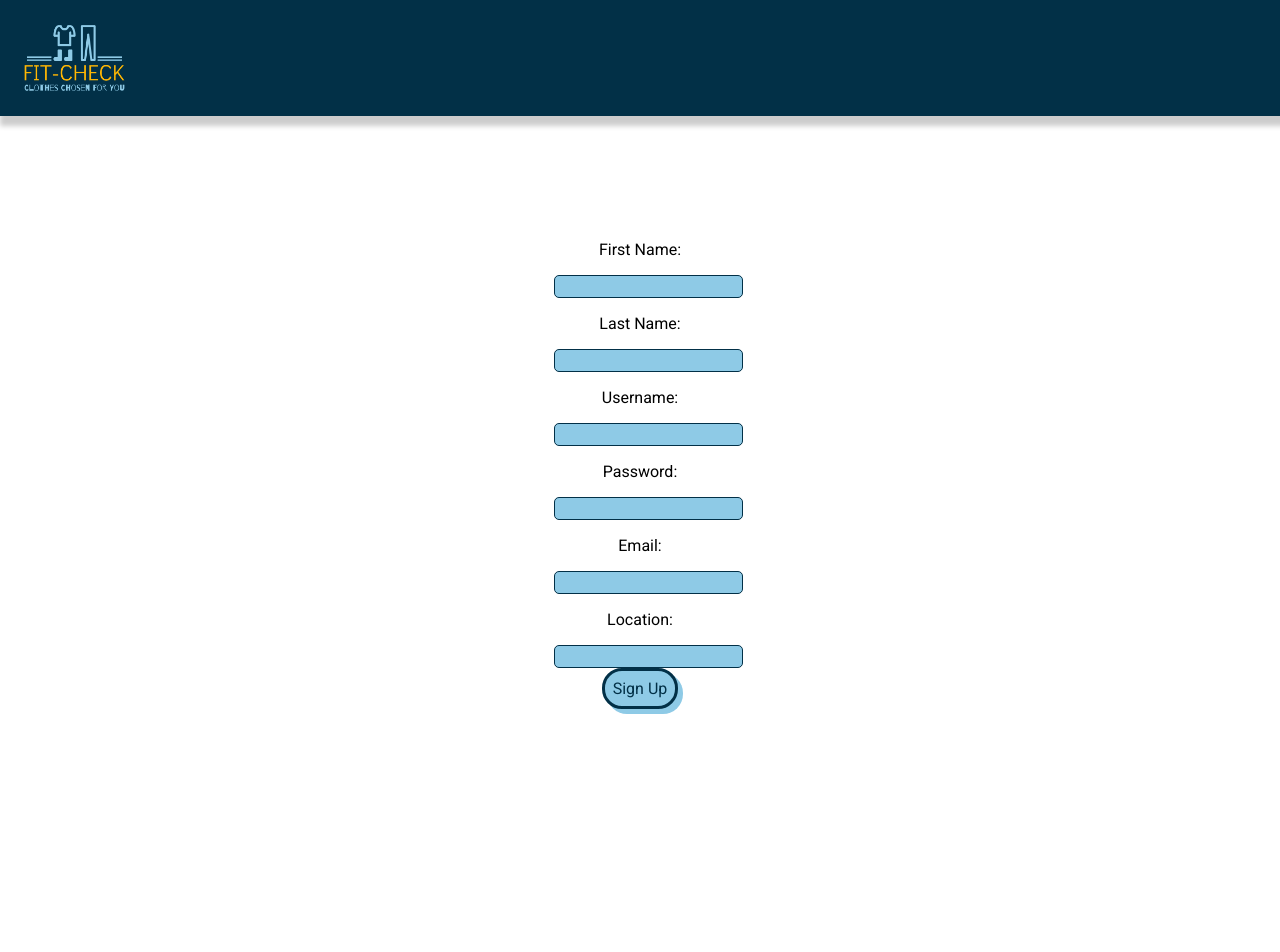
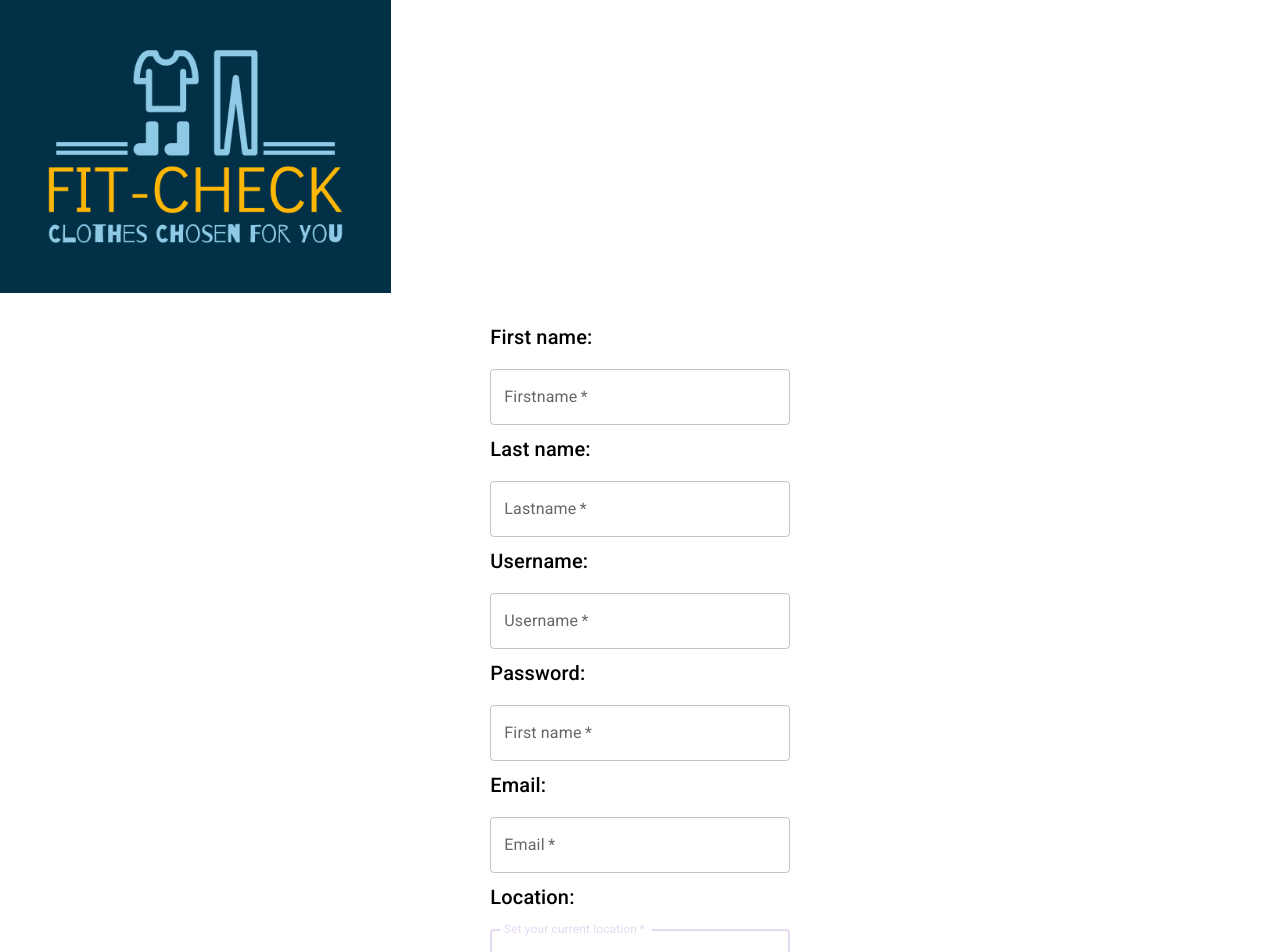
Before and after one commit to Fit-Check/Fit-Check, a React app: page /signup in a window 1280 px wide. Shown: the top 952 px of the page. Before the commit the page ends 800 px from the top, so only its background shows below. Built offline with nearby package versions, Linux system fonts and the light colour scheme.

Commit message:
added mui styling

```diff
--- a/client/App.jsx
+++ b/client/App.jsx
@@ -1,25 +1,77 @@
-import React from 'react';
+import React, { useState, useEffect } from 'react';
 import { Routes, Route } from 'react-router-dom';
 import FitCheck from './components/FitCheck.jsx';
 import Wardrobe from './components/Wardrobe.jsx';
 import SignUp from './components/signup.jsx';
 import Login from './components/login.jsx';
 import Dashboard from './components/Dashboard.jsx';
-import '../client/styles/styles.css';
+
+// import '../client/styles/styles.css';
+import '../client/styles/muistyles.css';
 import logo from './img/fit-check-logo.png';
-import { useState, useEffect } from 'react';
 
-function App() {
+import { createTheme, ThemeProvider } from '@mui/material/styles';
+import Box from '@mui/material/Box';
+import { CenterFocusStrong } from '@mui/icons-material';
+
+const theme = createTheme({
+  palette: {
+    primary: {
+      main: '#E5D9F2',
+      dark: '#F5EFFF',
+    },
+    secondary: {
+      main: '#A594F9',
+      dark: '#CDC1FF',
+    },
+    error: {
+      main: '#d32f2f',
+      light: '#ef5350',
+      dark: '##c62828',
+    },
+    success: {
+      main: '#2e7d32',
+      light: '#4caf50',
+      dark: '#1b5e20',
+    },
+  },
+});
+
+export default function App() {
   const [token, setToken] = useState('');
   const [userId, setUserId] = useState('');
 
+  const [w, setW] = useState(window.innerWidth);
+
+  useEffect(() => {
+    const handleResize = () => {
+      setW(window.innerWidth);
+    };
+
+    window.addEventListener('resize', handleResize);
+
+    return () => {
+      window.removeEventListener('resize', handleResize);
+    };
+  }, []);
+
   return (
-    <div>
-      <header>
-        <img src={logo} alt='' />
-      </header>
-
-      <div className='mainContainer'>
+    <ThemeProvider theme={theme}>
+      <div>
+        <Box
+          className='header-img'
+          component='img'
+          style={{
+            position: 'relative',
+          }}
+          sx={{
+            maxHeight: { xs: 391, md: 391 },
+            maxWidth: { xs: 391, md: 391 },
+            mb: -7,
+          }}
+          alt='logo'
+          src={logo}
+        />
         <div className='contentContainer'>
           <Routes>
             <Route
@@ -60,8 +112,6 @@ function App() {
           </Routes>
         </div>
       </div>
-    </div>
+    </ThemeProvider>
   );
 }
-
-export default App;
--- a/client/components/Form.jsx
+++ b/client/components/Form.jsx
@@ -1,6 +1,7 @@
 import React from 'react';
 import { useState } from 'react';
 import axios from 'axios';
+import Typography from '@mui/material/Typography';
 
 const Form = ({ userId, setUserId, token, setToken, setRefetch, refetch }) => {
   const [name, setName] = useState('');
@@ -40,7 +41,9 @@ const Form = ({ userId, setUserId, token, setToken, setRefetch, refetch }) => {
 
   return (
     <div id='form'>
-      <h2>What is your new fit?</h2>
+      <Typography component='h1' variant='h6'>
+        What is your new fit?
+      </Typography>
       <form>
         <label className='formQuestion'>Describe your new piece:</label>
         <input
--- a/client/components/login.jsx
+++ b/client/components/login.jsx
@@ -1,6 +1,14 @@
 import React, { useState, useEffect } from 'react';
 import { useNavigate, Link } from 'react-router-dom';
 import axios from 'axios';
+import { Button } from '@mui/material';
+import { ButtonGroup } from '@mui/material';
+// import { Container } from '@mui/system';
+import Grid from '@mui/material/Grid'; //help center login
+import Box from '@mui/material/Box'; //help center login
+import Typography from '@mui/material/Typography';
+import Avatar from '@mui/material/Avatar';
+import TextField from '@mui/material/TextField';
 
 const Login = ({ userId, setUserId }) => {
   const [username, setUsername] = useState('');
@@ -66,46 +74,106 @@ const Login = ({ userId, setUserId }) => {
   }, []);
 
   return (
-    <div id='login'>
+    <Box
+      component='form'
+      sx={{
+        mt: 10,
+        display: 'flex',
+        flexDirection: 'column',
+        alignItems: 'center',
+        justifyContent: 'center',
+        justify: 'center',
+      }}
+    >
+      <Avatar sx={{ m: 1, bgcolor: 'secondary.main' }}></Avatar>
+
       <form onSubmit={handleSubmit}>
-        <p>Username:</p>
-
+        <Typography component='h1' variant='h6'>
+          Username
+        </Typography>
+        <TextField
+          margin='normal'
+          required
+          fullWidth
+          id='Username'
+          label='Username'
+          name='Username'
+          autoComplete='Username'
+          autoFocus
+          onChange={(e) => handleChange(e, 'username')}
+        />
+        {/*
          <input
           type='text'
           placeholder='username'
-          onChange={(e) => handleChange(e, 'username')}
+
         />
-        <p>Password:</p>
-        <input
+         */}
+        <Typography variant='h6'>Password</Typography>
+        <TextField
+          margin='normal'
+          required
+          fullWidth
+          id='Password'
+          label='Password'
+          name='Password'
+          autoComplete='Password'
+          autoFocus
+          onChange={(e) => handleChange(e, 'password')}
+        />
+        {/*<input
           type='text'
           placeholder='password'
           // value={inputData.password}
-          onChange={(e) => handleChange(e, 'password')}
-        />
-        <p>Email:</p>
-        <input
-          type='text'
-          placeholder='email'
+
+        />*/}
+        <Typography variant='h6'>Email</Typography>
+        <TextField
+          margin='normal'
+          required
+          fullWidth
+          id='Email'
+          label='Email'
+          name='Email'
+          autoComplete='Email'
+          autoFocus
           onChange={(e) => handleChange(e, 'email')}
         />
 
         {/* <button Home type='submit' onClick={(e) => handleLogin(e) && handleDashboard(e)} > */}
 
         <div>
-          <button
+          <ButtonGroup size='medium' sx={{ mt: 2 }}>
+            <Button
               className='login-button'
               type='submit'
               onClick={navigateToHome}
+              variant='contained'
+              sx={{ ml: 0.5, mr: 3 }}
             >
               Login
-          </button>
-          <button className='sign-up-button'>
-            <Link to='/signup'>Signup</Link>
-          </button>
-          <p className='no-account'>Dont have an account?</p>
+            </Button>
+            <Button
+              className='sign-up-button'
+              variant='contained'
+              href='/signup'
+              justify='center'
+              // sx={{ ml: 5, mr: 3 }}
+            >
+              Sign Up
+              {/* <Link to='/signup'>Signup</Link> */}
+            </Button>
+          </ButtonGroup>
+          {/* <p className='no-account'>Dont have an account?</p> */}
         </div>
       </form>
-    </div>
+    </Box>
   );
 };
+
+//   // <input
+//   type='text'
+//   // placeholder='email'
+
+// />
 export default Login;
--- a/client/components/signup.jsx
+++ b/client/components/signup.jsx
@@ -1,79 +1,16 @@
-// import React from 'react';
-// import { useNavigate, Navigate } from 'react-router-dom';
-// import { useState } from 'react';
-// import axios from 'axios';
-
-// function SignUp() {
-//   const [firstname, setFirstname] = useState('');
-//   const [lastname, setLastname] = useState('');
-//   const [username, setUsername] = useState('');
-//   const [email, setEmail] = useState('');
-//   const [password, setPassword] = useState('');
-//   const [location, setLocation] = useState('');
-//   const [authorize, setAuthorize] = useState(false);
-//   const navigate = useNavigate('');
-
-//   // const { firstname, lastname, username, email, password, location } = req.body;
-//   function onSubmit() {
-//     fetch('/signup', {
-//       method: 'POST',
-//       headers: {
-//         'Content-Type': 'application/json',
-//       },
-//       body: JSON.stringify({
-//         firstname,
-//         lastname,
-//         username,
-//         email,
-//         password,
-//         location,
-//       }),
-//     })
-//       .then((response) => {
-//         response.json();
-//         setAuthorize(true);
-//       })
-//       .catch((error) => {
-//         console.log(error, 'error');
-//       });
-//   }
-
-//   return (
-//     <div id='SignUp'>
-//       <form>
-//         <p>First Name:</p>
-//         <input type='text' onChange={(e) => setFirstname(e.target.value)} />
-//         <p>Last Name:</p>
-//         <input type='text' onChange={(e) => setLastname(e.target.value)} />
-//         <p>Username:</p>
-//         <input type='text' onChange={(e) => setUsername(e.target.value)} />
-//         <p>Password:</p>
-//         <input type='text' onChange={(e) => setPassword(e.target.value)} />
-//         <p>Email:</p>
-//         <input type='text' onChange={(e) => setEmail(e.target.value)} />
-//         <p>Location:</p>
-//         <input type='text' onChange={(e) => setLocation(e.target.value)} />
-//         <input
-//           className='submit'
-//           type='submit'
-//           value='Sign Up'
-//           onClick={onSubmit}
-//         ></input>
-//       </form>
-//       {authorize ? <Navigate to='/home' /> : null}
-//     </div>
-//   );
-// }
-
-// // const { firstname, lastname, username, email, password, location } = req.body;
-
-// export default SignUp;
-
 import React from 'react';
 import { useNavigate, Navigate } from 'react-router-dom';
 import { useState } from 'react';
 import authServices from '../services/authService';
 import axios from 'axios';
+
+import Grid from '@mui/material/Grid'; //help center login
+import Box from '@mui/material/Box'; //help center login
+import Typography from '@mui/material/Typography';
+import Avatar from '@mui/material/Avatar';
+import TextField from '@mui/material/TextField';
+import { Button } from '@mui/material';
+// import { ButtonGroup } from '@mui/material';
 
 function SignUp() {
   const [firstname, setFirstname] = useState('');
@@ -108,27 +45,129 @@ function SignUp() {
 
   return (
     <div id='SignUp'>
-      <form onSubmit={onSubmit}>
-        <p>First Name:</p>
-        <input type='text' onChange={(e) => setFirstname(e.target.value)} />
-        <p>Last Name:</p>
-        <input type='text' onChange={(e) => setLastname(e.target.value)} />
-        <p>Username:</p>
-        <input type='text' onChange={(e) => setUsername(e.target.value)} />
-        <p>Password:</p>
-        <input type='text' onChange={(e) => setPassword(e.target.value)} />
-        <p>Email:</p>
-        <input type='text' onChange={(e) => setEmail(e.target.value)} />
-        <p>Location:</p>
-        <input type='text' onChange={(e) => setLocation(e.target.value)} />
-        <input
-          className='submit'
-          type='submit'
-          value='Sign Up'
-          onClick={onSubmit}
-        ></input>
-       </form>
+      <Box
+        component='form'
+        sx={{
+          mt: 10,
+          display: 'flex',
+          flexDirection: 'column',
+          alignItems: 'center',
+        }}
+      >
+        <form onSubmit={onSubmit}>
+          <Typography component='h1' variant='h6'>
+            {' '}
+            First name:{' '}
+          </Typography>
+          <TextField
+            margin='normal'
+            required
+            fullWidth
+            id='Firstname'
+            label='Firstname'
+            name='Firstname'
+            autoComplete='First name'
+            autoFocus
+            onChange={(e) => setFirstname(e.target.value)}
+          />
+          {/*<input type='text' onChange={(e) => setFirstname(e.target.value)} />*/}
 
+          <Typography component='h1' variant='h6'>
+            {' '}
+            Last name:{' '}
+          </Typography>
+          <TextField
+            margin='normal'
+            required
+            fullWidth
+            id='Lastname'
+            label='Lastname'
+            name='Lastname'
+            autoComplete='Last name'
+            autoFocus
+            onChange={(e) => setLastname(e.target.value)}
+          />
+          {/*<input type='text' onChange={(e) => setLastname(e.target.value)} />*/}
+
+          <Typography component='h1' variant='h6'>
+            {' '}
+            Username:{' '}
+          </Typography>
+          <TextField
+            margin='normal'
+            required
+            fullWidth
+            id='Username'
+            label='Username'
+            name='Username'
+            autoComplete='Username'
+            autoFocus
+            onChange={(e) => setUsername(e.target.value)}
+          />
+          {/*<input type='text' onChange={(e) => setUsername(e.target.value)} /> */}
+
+          <Typography component='h1' variant='h6'>
+            {' '}
+            Password:{' '}
+          </Typography>
+          <TextField
+            margin='normal'
+            required
+            fullWidth
+            id='Firstname'
+            label='First name'
+            name='firstnameSignup'
+            autoComplete='First name'
+            autoFocus
+            onChange={(e) => setFirstname(e.target.value)}
+          />
+          {/*<input type='text' onChange={(e) => setPassword(e.target.value)} />*/}
+
+          <Typography component='h1' variant='h6'>
+            {' '}
+            Email:{' '}
+          </Typography>
+          <TextField
+            margin='normal'
+            required
+            fullWidth
+            id='Firstname'
+            label='Email'
+            name='emailSignup'
+            autoComplete='Email'
+            autoFocus
+            onChange={(e) => setEmail(e.target.value)}
+          />
+          {/*<input type='text' onChange={(e) => setEmail(e.target.value)} /> */}
+
+          <Typography component='h1' variant='h6'>
+            {' '}
+            Location:{' '}
+          </Typography>
+          <TextField
+            margin='normal'
+            required
+            fullWidth
+            id='locationSignup'
+            label='Set your current location'
+            name='locationSignup'
+            autoComplete='Location'
+            autoFocus
+            onChange={(e) => setLocation(e.target.value)}
+          />
+          {/* <input type='text' onChange={(e) => setLocation(e.target.value)} />
+          <input*/}
+          <Button
+            type='submit'
+            variant='contained'
+            size='medium'
+            sx={{ mt: 2, mb: 2 }}
+            onClick={onSubmit}
+          >
+            Sign Up
+          </Button>
+        </form>
+      </Box>
     </div>
   );
 }
--- a/client/index.html
+++ b/client/index.html
@@ -4,10 +4,20 @@
     <meta charset="UTF-8" />
     <meta http-equiv="X-UA-Compatible" content="IE=edge" />
     <meta name="viewport" content="width=device-width, initial-scale=1.0" />
-    <link rel="preconnect" href="https://fonts.googleapis.com">
-    <link rel="preconnect" href="https://fonts.gstatic.com" crossorigin>
-    <link href="https://fonts.googleapis.com/css2?family=Josefin+Sans:ital@0;1&family=Roboto:ital@0;1&display=swap" rel="stylesheet">
-    <link rel="stylesheet" href="https://cdnjs.cloudflare.com/ajax/libs/animate.css/4.1.1/animate.min.css" />
+    <link rel="preconnect" href="https://fonts.googleapis.com" />
+    <link rel="preconnect" href="https://fonts.gstatic.com" crossorigin />
+    <link
+      href="https://fonts.googleapis.com/css2?family=Josefin+Sans:ital@0;1&family=Roboto:ital@0;1&display=swap"
+      rel="stylesheet"
+    />
+    <link
+      rel="stylesheet"
+      href="https://cdnjs.cloudflare.com/ajax/libs/animate.css/4.1.1/animate.min.css"
+    />
+    <link
+      rel="stylesheet"
+      href="https://fonts.googleapis.com/css?family=Roboto:300,400,500,700&display=swap"
+    />
     <title>Fit-Check</title>
   </head>
   <body>
--- /dev/null
+++ b/client/styles/muistyles.css
@@ -0,0 +1,3 @@
+body {
+  margin: 0;
+}
--- a/client/styles/styles.css
+++ b/client/styles/styles.css
@@ -216,7 +216,7 @@ strong {
 /*------------ Login ------------*/
 
 #login {
-  display: flex;
+  display: flexbox;
   flex-direction: column;
   /* justify-content: center; */
 }
```
Also changed, not shown: client/components/Dashboard.jsx (+29 -5 lines), client/components/Wardrobe.jsx (+44 -26 lines), package.json (+11 -1 lines), 1 other file (tests, documents, lock files or other folders). Lines whose indentation alone changed are shown as unchanged.
